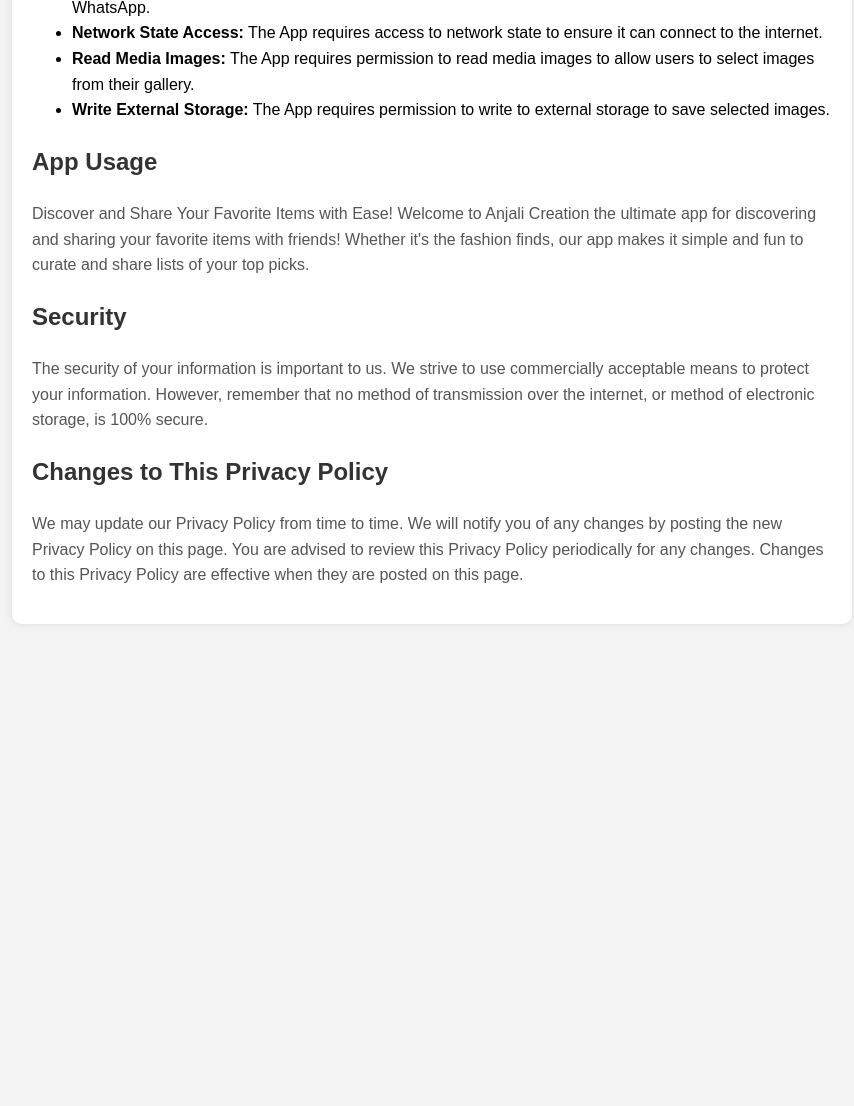
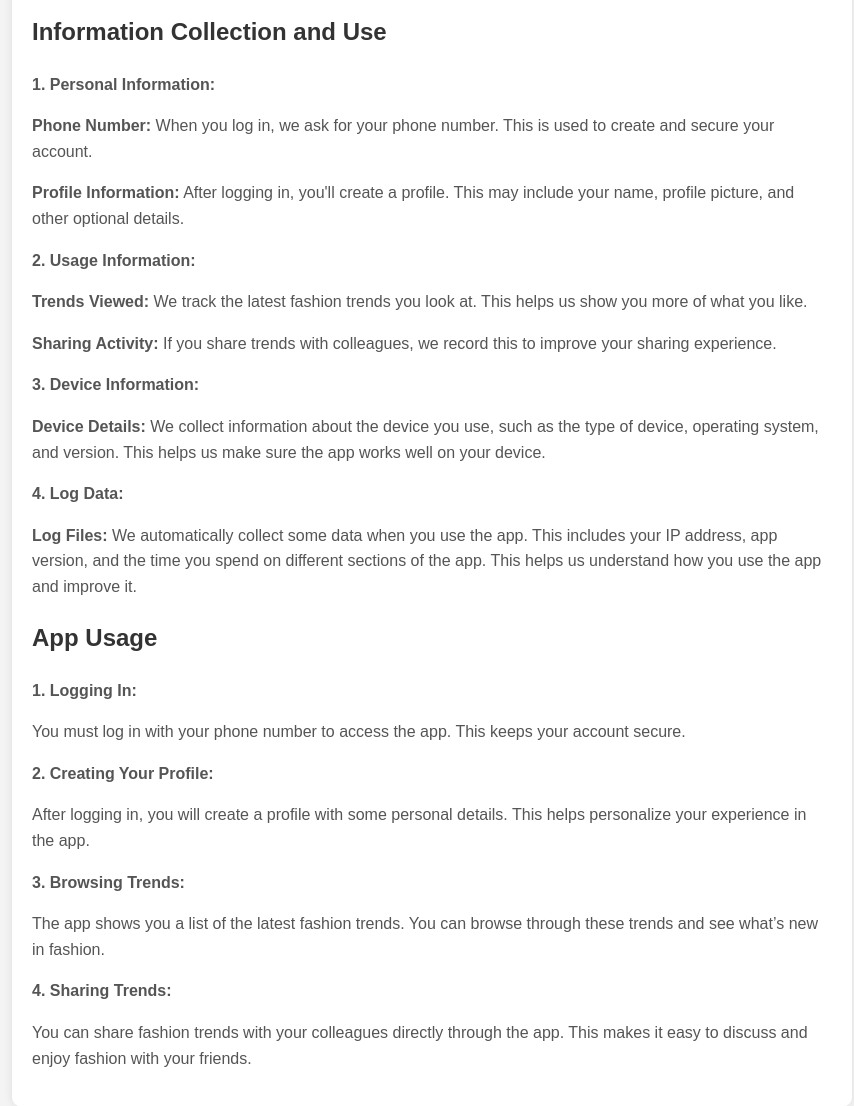
Before and after one commit to SahilPatel25/Anjali-Creation-Privacy-Policy, a plain HTML site: page index.html in a window 1280 px wide. Shown: the part 510-1616 px from the top of the page, without its empty margins (208-1062 px from the left). Before the commit the page ends 1184 px from the top, so only its background shows below. Drawn offline with Linux system fonts and the light colour scheme.

Commit message:
Update index.html

```diff
--- a/index.html
+++ b/index.html
@@ -39,10 +39,6 @@
         <h1>Privacy Policy</h1>
         <p><strong>Effective Date:</strong> 29-05-2024</p>
         <p>Anjali Creation ("we", "our", or "us") operates the Anjali Creation mobile application (the "App"). This Privacy Policy informs you of our policies regarding the collection, use, and disclosure of personal information we receive from users of the App.</p>
-
-        <h2>Information Collection and Use</h2>
-        <p>We do not collect any personal information from users of the App. However, we may collect and use the following types of information:</p>
-
         <h3>Permissions</h3>
         <ul>
             <li><strong>Internet Access:</strong> The App requires access to the internet to load product data and share products via WhatsApp.</li>
@@ -50,16 +46,33 @@
             <li><strong>Read Media Images:</strong> The App requires permission to read media images to allow users to select images from their gallery.</li>
             <li><strong>Write External Storage:</strong> The App requires permission to write to external storage to save selected images.</li>
         </ul>
+         <h2>Information Collection and Use</h2>
+    <p><strong>1. Personal Information:</strong></p>
+    <p><strong>Phone Number:</strong> When you log in, we ask for your phone number. This is used to create and secure your account.</p>
+    <p><strong>Profile Information:</strong> After logging in, you'll create a profile. This may include your name, profile picture, and other optional details.</p>
 
-        <h2>App Usage</h2>
-        <p>Discover and Share Your Favorite Items with Ease!
-            Welcome to Anjali Creation the ultimate app for discovering and sharing your favorite items with friends! Whether it's the fashion finds, our app makes it simple and fun to curate and share lists of your top picks.</p>
+    <p><strong>2. Usage Information:</strong></p>
+    <p><strong>Trends Viewed:</strong> We track the latest fashion trends you look at. This helps us show you more of what you like.</p>
+    <p><strong>Sharing Activity:</strong> If you share trends with colleagues, we record this to improve your sharing experience.</p>
 
-        <h2>Security</h2>
-        <p>The security of your information is important to us. We strive to use commercially acceptable means to protect your information. However, remember that no method of transmission over the internet, or method of electronic storage, is 100% secure.</p>
+    <p><strong>3. Device Information:</strong></p>
+    <p><strong>Device Details:</strong> We collect information about the device you use, such as the type of device, operating system, and version. This helps us make sure the app works well on your device.</p>
 
-        <h2>Changes to This Privacy Policy</h2>
-        <p>We may update our Privacy Policy from time to time. We will notify you of any changes by posting the new Privacy Policy on this page. You are advised to review this Privacy Policy periodically for any changes. Changes to this Privacy Policy are effective when they are posted on this page.</p>
+    <p><strong>4. Log Data:</strong></p>
+    <p><strong>Log Files:</strong> We automatically collect some data when you use the app. This includes your IP address, app version, and the time you spend on different sections of the app. This helps us understand how you use the app and improve it.</p>
+
+    <h2>App Usage</h2>
+    <p><strong>1. Logging In:</strong></p>
+    <p>You must log in with your phone number to access the app. This keeps your account secure.</p>
+
+    <p><strong>2. Creating Your Profile:</strong></p>
+    <p>After logging in, you will create a profile with some personal details. This helps personalize your experience in the app.</p>
+
+    <p><strong>3. Browsing Trends:</strong></p>
+    <p>The app shows you a list of the latest fashion trends. You can browse through these trends and see what’s new in fashion.</p>
+
+    <p><strong>4. Sharing Trends:</strong></p>
+    <p>You can share fashion trends with your colleagues directly through the app. This makes it easy to discuss and enjoy fashion with your friends.</p>
 
     </div>
 </body>
```
